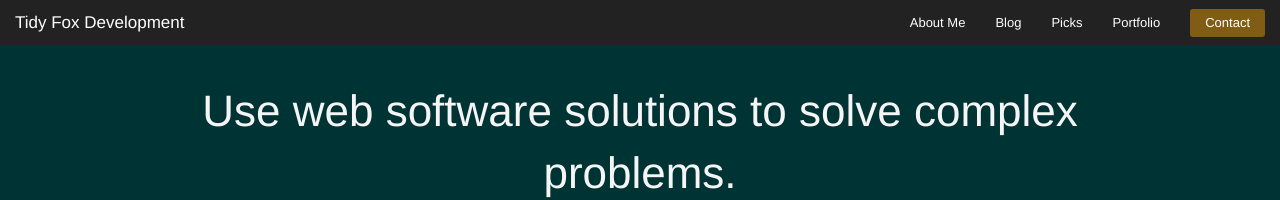
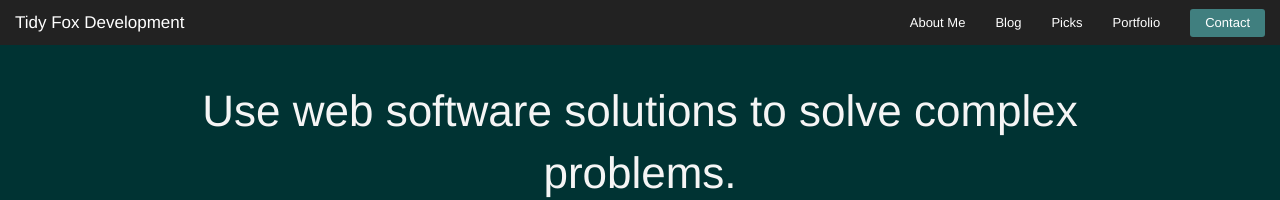
Before and after one commit to awochna/jekyll-blog, a Jekyll site: the page built from index.html, in a window 1280 px wide. Shown: the top 200 px of the page. Built offline with Jekyll 4.4.1, drawn with Linux system fonts in a browser that asks for light colours.

Commit message:
Use the primary color for contact button in header.

```diff
--- a/css/main.scss
+++ b/css/main.scss
@@ -68,7 +68,7 @@ footer {
 }
 
 .top-bar-section ul li > a.contact.button {
-  background-color: $sand;
+  background-color: #407f7f;
 }
 
 aside {
```
